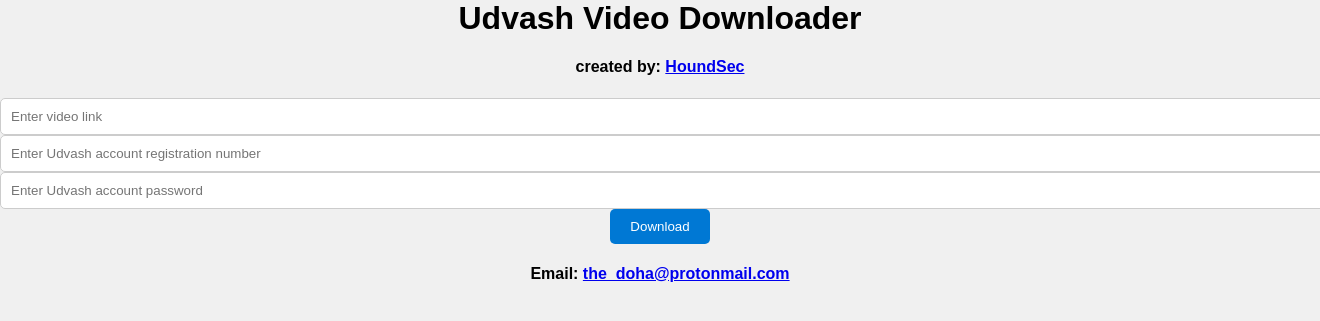
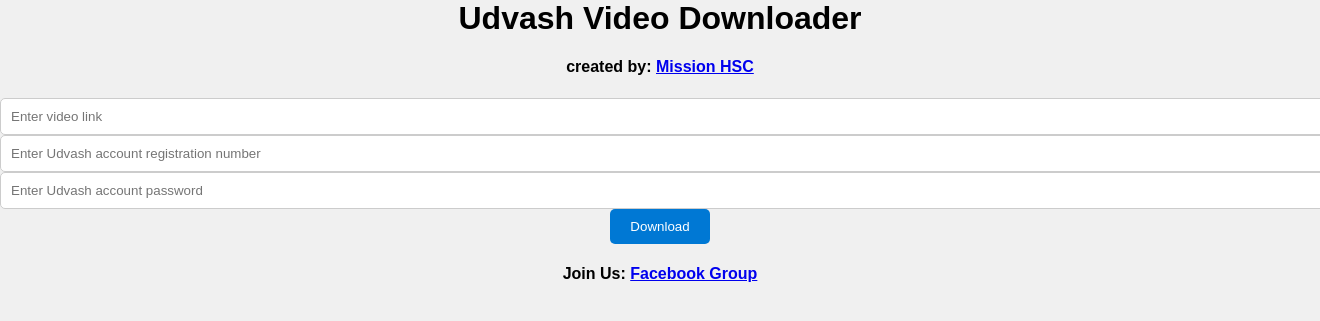
Before and after one commit to obaidur952952/Udvash-Class-Downloader, a Flask app: page / in a window 1320 px wide; the page is wider, and only the part inside the window is pictured. Shown: the top 321 px of that part. Run offline with Flask 3, Linux system fonts and the light colour scheme.

Commit message:
Update index.html

```diff
--- a/templates/index.html
+++ b/templates/index.html
@@ -6,13 +6,13 @@
     <meta name="viewport" content="width=device-width, initial-scale=1.0">
     <title>Uvdownloader</title>
     <link rel="stylesheet" href="{{ url_for('static', filename='index.css') }}">
-    <link rel="shortcut icon" href="{{ url_for('static', filename='favicon.png') }}">
-    <meta name="google-site-verification" content="DAbXmaltCmiGQ50d744O2XqVOQ87Mhi2nWGTs5OXXR0" />
-</head>
+
+
+
 
 <body>
     <h1>Udvash Video Downloader</h1>
-    <h4>created by: <a id=glow href="https://youtube.com/@HoundSec" download>HoundSec</a></h4>
+    <h4>created by: <a id=glow href="https://youtube.com/@Hsc_admission23" download>Mission HSC</a></h4>
     <form action="data" method="post">
         <input name="url" type="url" placeholder="Enter video link">
         <br>
@@ -21,7 +21,7 @@
         <input name="password" type="password" placeholder="Enter Udvash account password">
         <input type="submit" value="Download" id="submit_button">
     </form>
-    <h4>Email: <a href="mailto: the_doha@protonmail.com">the_doha@protonmail.com</a></h4>
+    <h4>Join Us: <a href="https://facebook.com/groups/780781737137544/">Facebook Group</a></h4>
 </body>
 
 </html>
```
